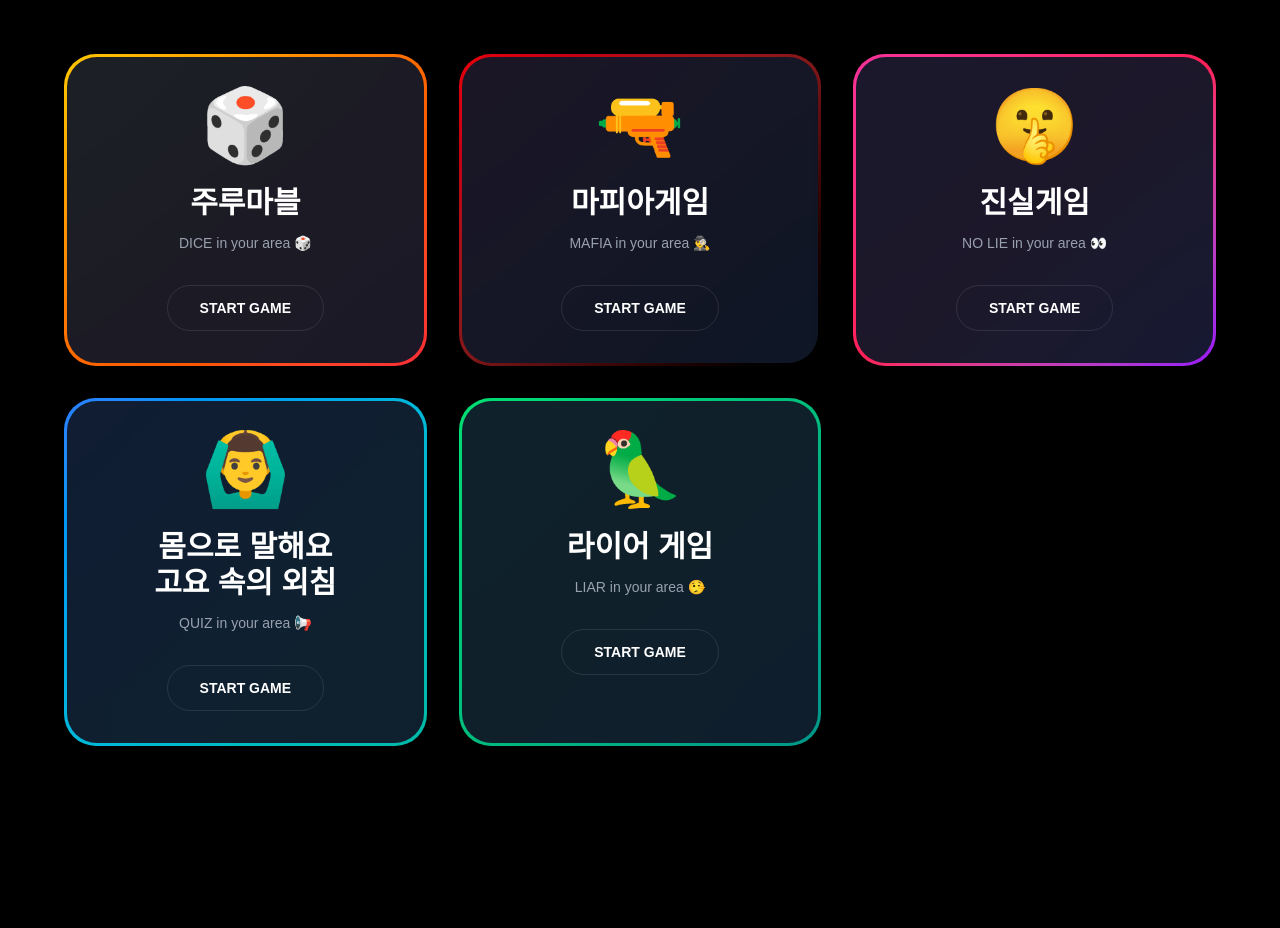
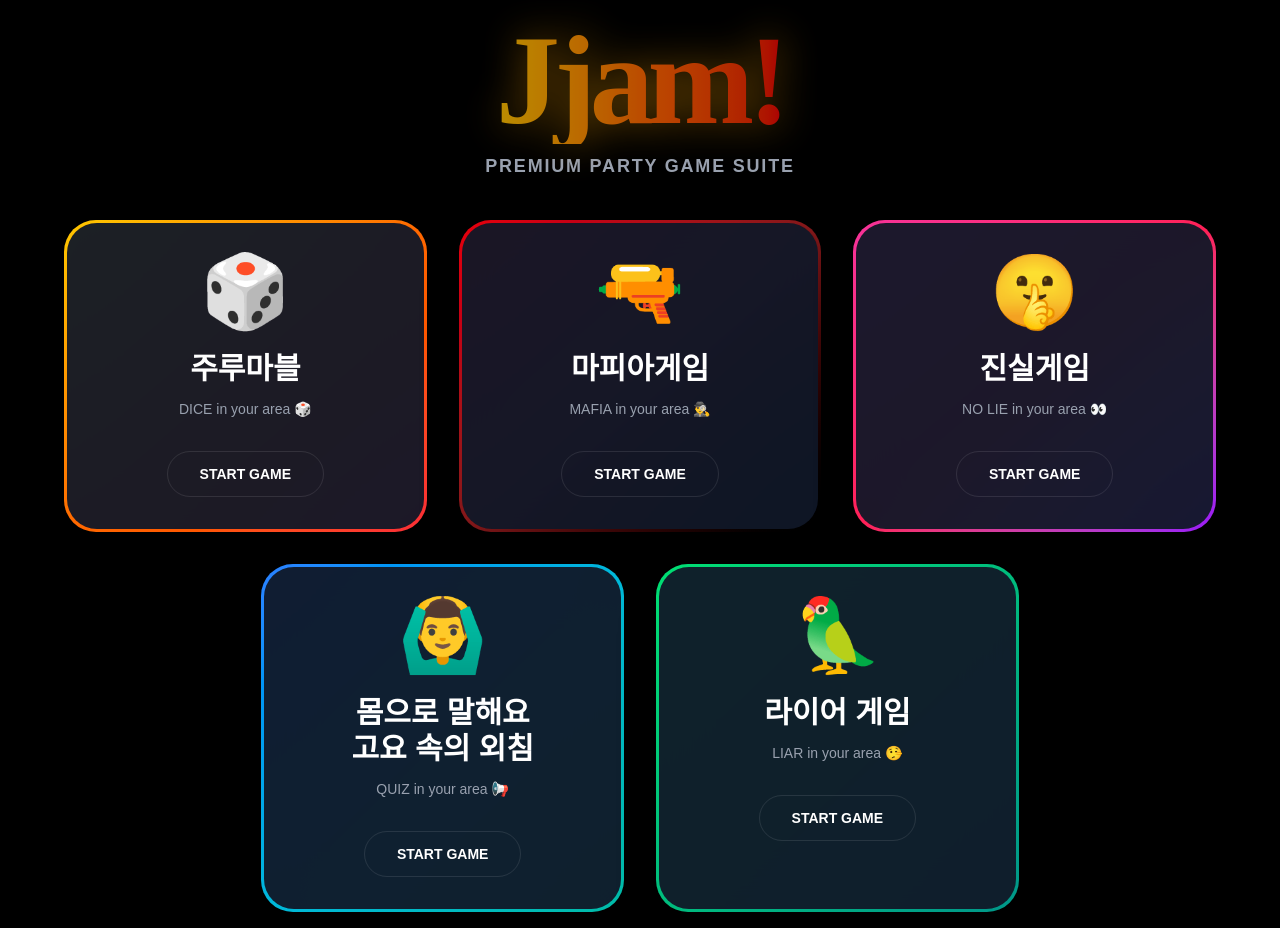
Before and after one commit to Osssai-52/mt-party-game, a Next.js app: page / in a window 1280 px wide. Before the commit the page ends 800 px from the top, so only its background shows below. Built offline with nearby package versions, Linux system fonts and the light colour scheme; a web font is replaced by a local one.

Commit message:
호스트 첫페이지 UI 수정

```diff
--- a/src/app/page.tsx
+++ b/src/app/page.tsx
@@ -1,12 +1,9 @@
-// src/app/page.tsx (여기가 메인 화면!)
-
 'use client';
 
 import { useRouter } from 'next/navigation';
 import { motion } from 'framer-motion';
-import { GAMES, GameType } from '../constants/gameList'; // 경로 확인 필요
+import { GAMES, GameType } from '../constants/gameList';
 
-// 🎨 Tailwind 색상 매핑
 const GAME_THEMES: Record<GameType, string> = {
     JURUMARBLE: 'from-yellow-400 via-orange-500 to-red-500',
     MAFIA: 'from-red-600 via-red-900 to-black',
@@ -27,35 +24,47 @@ export default function GameSelectPage() {
     const router = useRouter();
 
     const handleCreateRoom = (gameId: GameType) => {
-        // 1. 방 번호 생성 (랜덤 4자리)
         const roomCode = Math.floor(1000 + Math.random() * 9000).toString();
-
-        // 2. 방 번호와 게임 종류를 들고 '호스트 대기방'으로 이동! 🚀
         router.push(`/host/${roomCode}?game=${gameId}`);
     };
 
     return (
         <main className="min-h-screen bg-black text-white flex flex-col items-center justify-center p-4 relative overflow-hidden">
-            {/* ... (코드 그대로) ... */}
 
-            <div className="grid grid-cols-1 md:grid-cols-3 gap-8 w-full max-w-6xl z-10">
+            {/* 배경 효과 */}
+            <div className="absolute inset-0 bg-[radial-gradient(circle_at_center,_var(--tw-gradient-stops))] from-gray-800 via-black to-black opacity-50 z-0" />
+
+            {/* 1. 메인 타이틀 (Jjam!) */}
+            <div className="z-20 text-center mb-10">
+                <h1 className="text-9xl font-black text-transparent bg-clip-text bg-gradient-to-r from-yellow-400 via-orange-500 to-red-600 drop-shadow-[0_0_20px_rgba(255,165,0,0.6)] tracking-tighter animate-pulse font-hand">
+                    Jjam!
+                </h1>
+                <p className="text-gray-400 text-lg mt-2 font-bold tracking-widest uppercase">
+                    Premium Party Game Suite
+                </p>
+            </div>
+
+            {/* 2. 그리드 전략 수정: 3열 -> 6열로 쪼개기 */}
+            <div className="grid grid-cols-1 md:grid-cols-6 gap-8 w-full max-w-6xl z-10">
                 {GAMES.map((game, index) => {
                     const gradient = GAME_THEMES[game.id];
-                    const shadowColor = SHADOW_COLORS[game.id];
+
+                    const gridClass = `md:col-span-2 ${index === 3 ? 'md:col-start-2' : ''}`;
+
                     return (
                         <motion.div
                             key={game.id}
                             initial={{ opacity: 0, y: 50 }}
                             animate={{ opacity: 1, y: 0 }}
                             transition={{ delay: index * 0.2 }}
-                            onClick={() => handleCreateRoom(game.id)} // 클릭하면 이동!
-                            className={`group cursor-pointer relative rounded-[32px] p-[3px] bg-gradient-to-br ${gradient} shadow-2xl`}
+                            onClick={() => handleCreateRoom(game.id)}
+                            className={`group cursor-pointer relative rounded-[32px] p-[3px] bg-gradient-to-br ${gradient} shadow-2xl ${gridClass}`}
                         >
                             <div className="relative h-full bg-gray-900/95 backdrop-blur-xl rounded-[30px] p-8 flex flex-col items-center text-center">
-                                <div className="text-7xl mb-6">{game.icon}</div>
+                                <div className="text-7xl mb-6 group-hover:scale-110 transition-transform duration-300">{game.icon}</div>
                                 <h2 className="text-3xl font-bold mb-3 whitespace-pre-wrap">{game.title}</h2>
                                 <p className="text-gray-400 text-sm mb-8">{game.description}</p>
-                                <div className={`px-8 py-3 rounded-full border border-white/10 text-sm font-bold uppercase group-hover:bg-gradient-to-r ${gradient}`}>
+                                <div className={`px-8 py-3 rounded-full border border-white/10 text-sm font-bold uppercase group-hover:bg-gradient-to-r ${gradient} transition-all duration-300`}>
                                     Start Game
                                 </div>
                             </div>
```
